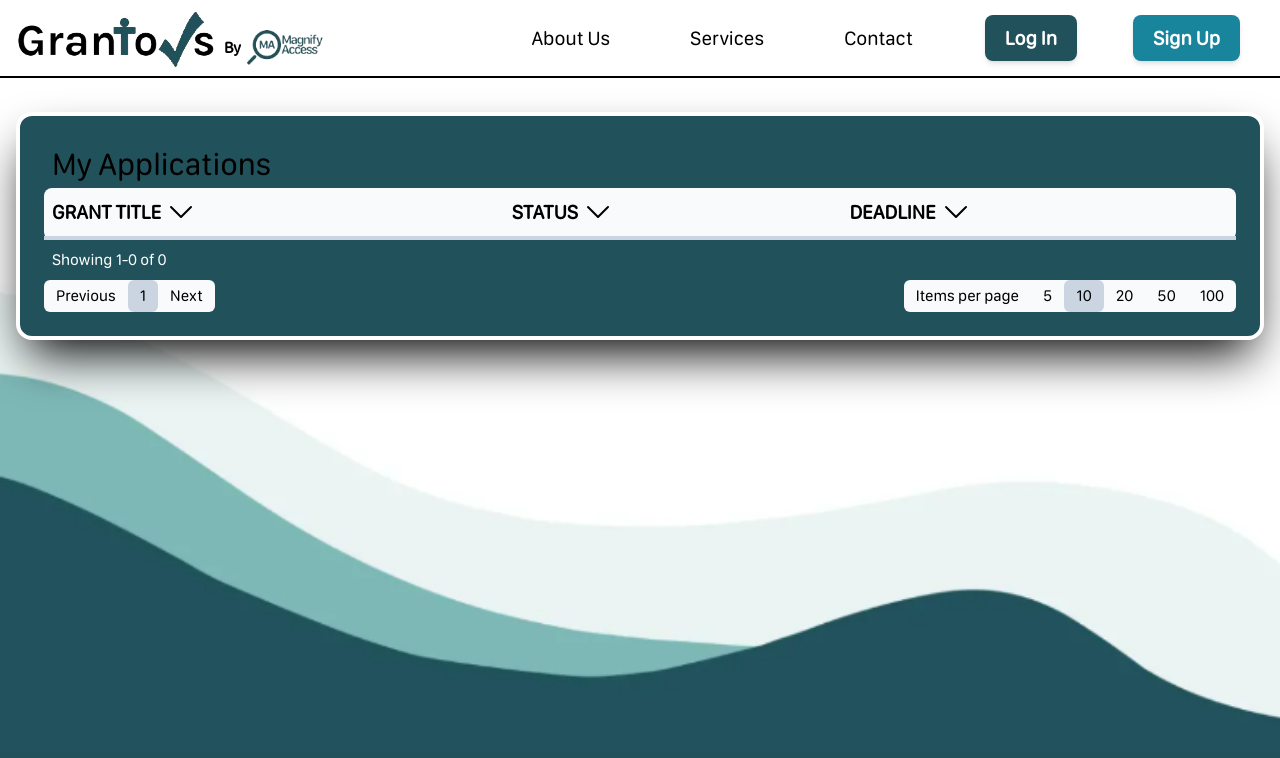
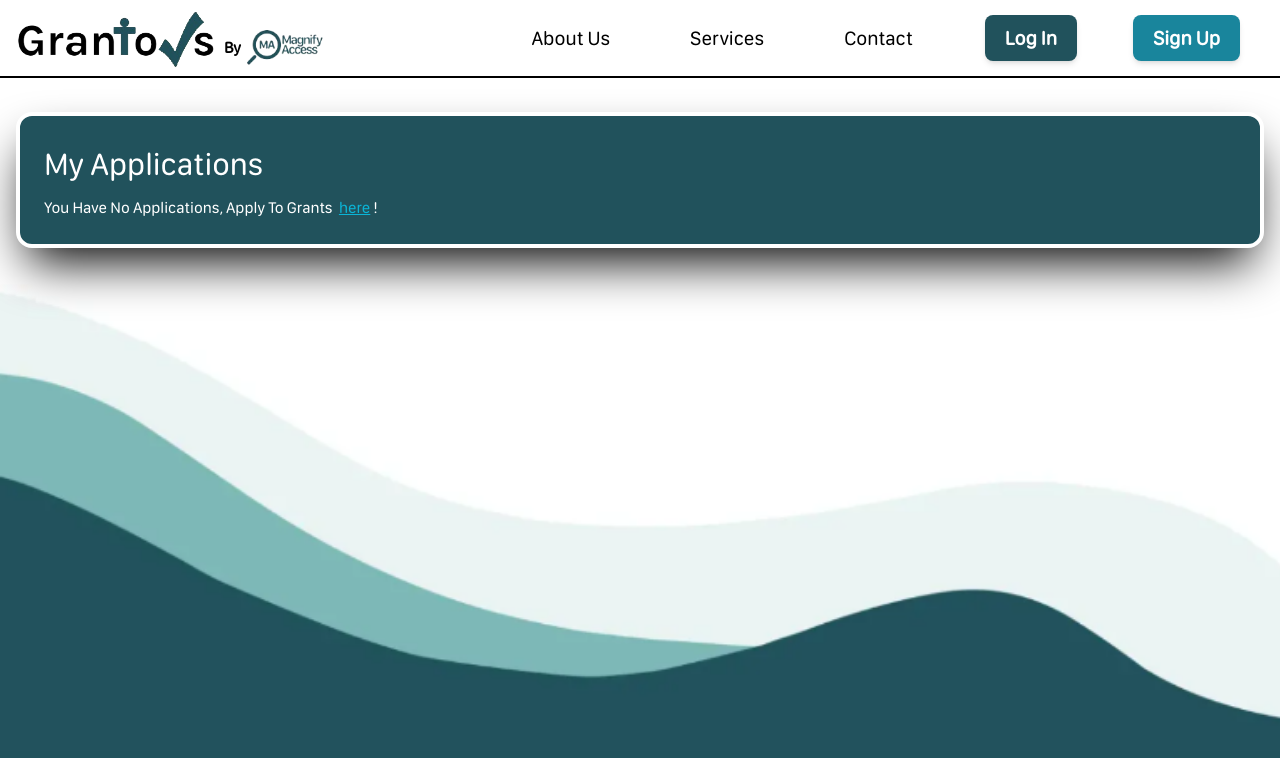
Before and after one commit to GlassesNoGlasses/c01w24-project-grantors, a React (Create React App) app in the folder frontend/: page /applications in a window 1280 px wide. Shown: the top 758 px of the page. Built offline with nearby package versions, Linux system fonts and the light colour scheme.

Commit message:
added inital blank page and redirection for viewing applications

```diff
--- a/frontend/src/components/home-page/nav-bar/client-dashboard/ClientApplicationList.tsx
+++ b/frontend/src/components/home-page/nav-bar/client-dashboard/ClientApplicationList.tsx
@@ -6,6 +6,7 @@ import Table from "../../../table/Table";
 import { Grant } from "../../../../interfaces/Grant";
 import GrantsController from "../../../../controllers/GrantsController";
 import ApplicationsController from "../../../../controllers/ApplicationsController";
+import { Link } from "react-router-dom";
 
 type TableData = [Application, Grant | undefined];
 
@@ -78,13 +79,22 @@ const ClientApplicationList = ({}) => {
         <div className="pt-28 p-4">
             <div className="flex flex-col h-full items-start justify-start p-6 bg-primary
             rounded-2xl border-4 border-white shadow-2xl shadow-black">
-                <span className="text-2xl pl-2">My Applications</span>
-                <Table items={tableData}
+                <span className="text-2xl  text-white">My Applications</span>
+                {applications.length > 0 ?
+                    <Table items={tableData}
                     columns={columns}
                     itemsPerPageOptions={itemsPerPageOptions}
                     defaultIPP={10}
                     defaultSort={columns[1]}
-                />
+                /> :
+                <div className="text-white flex flex-row mt-2">
+                    <h1>You Have No Applications</h1>
+                    <p className="text-white">, Apply To Grants &nbsp;
+                        <Link to='/grants' className="text-[#0bb4d6] underline hover:text-black">here</Link> !
+                    </p>
+                </div>
+            }
+
             </div>
         </div>
     );
--- a/frontend/src/components/home-page/nav-bar/client-dashboard/ClientDashboard.tsx
+++ b/frontend/src/components/home-page/nav-bar/client-dashboard/ClientDashboard.tsx
@@ -30,7 +30,7 @@ const ClientDashboard = ({}: ClientDashboardProps) => {
 				<Link to="/saved">
 					<ButtonIcon heroicon={<StarIcon />} label="Saved Grants"/>
 				</Link>
-				<ButtonIcon heroicon={<TrophyIcon />} label="milestones"/>
+				<ButtonIcon heroicon={<TrophyIcon />} label="Milestones"/>
 				<ButtonIcon heroicon={<Cog6ToothIcon className=""/>} label="Settings"/>
 				<Link to="/">
 					<ButtonIcon heroicon={<ArrowRightStartOnRectangleIcon />} label="Log out" callback={logout}/>
```
